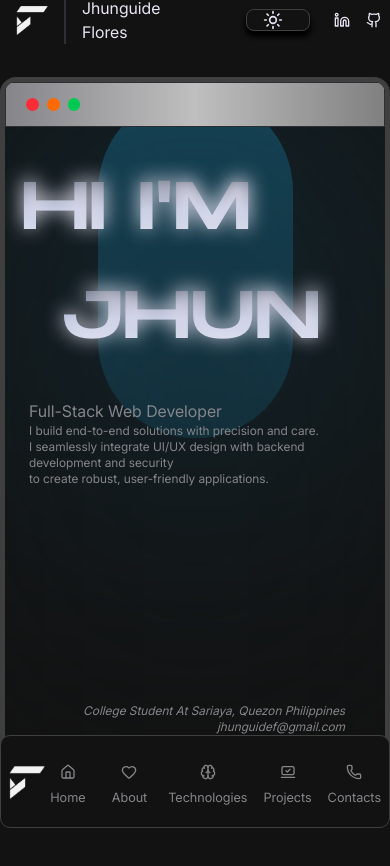
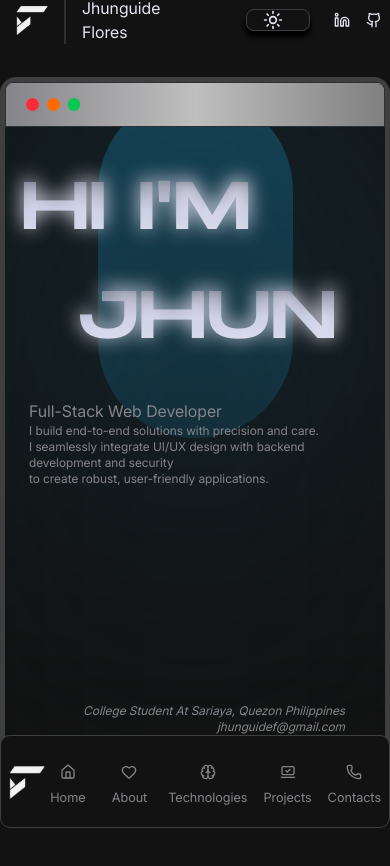
Before and after one commit to yhvn-dev/yhun-portfolio, a React (Vite) app in the folder frontend/: page / in a window 390 px wide. Shown: the top 866 px of the page. Built offline with nearby package versions, Linux system fonts and the light colour scheme; no server answers.

Commit message:
Adjusts name margin

```diff
--- a/frontend/src/pages/Home/Sections/hero.jsx
+++ b/frontend/src/pages/Home/Sections/hero.jsx
@@ -55,7 +55,7 @@ function Hero() {
                     <p className="hook-txt md:text-start md:ml-2 text-[clamp(4.2rem,9.2vw,7.8rem)]">
                       HI I'M
                     </p>
-                    <p className="hook-txt jhun-text ml-10 md:text-start text-[clamp(4.2rem,9.2vw,7.8rem)] md:ml-12 mt-2 md:mt-0">
+                    <p className="hook-txt jhun-text ml-14 md:text-start text-[clamp(4.2rem,9.2vw,7.8rem)] md:ml-12 mt-2 md:mt-0">
                       JHUN
                     </p>
                   </div>
```
